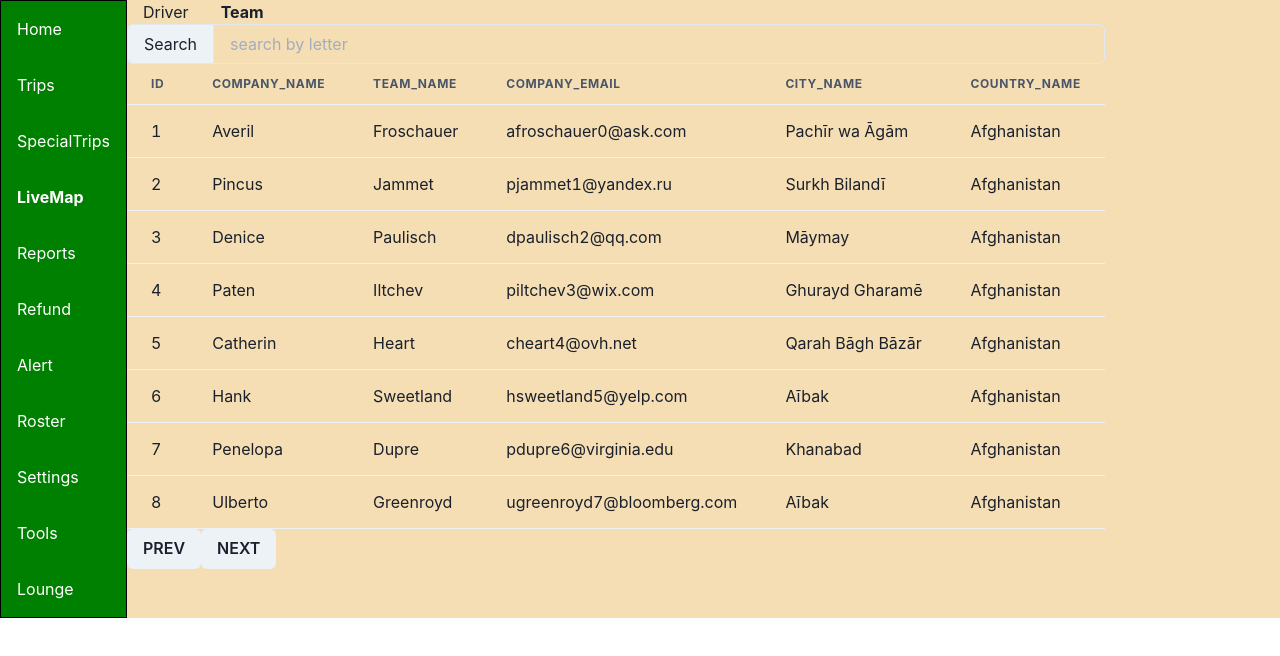
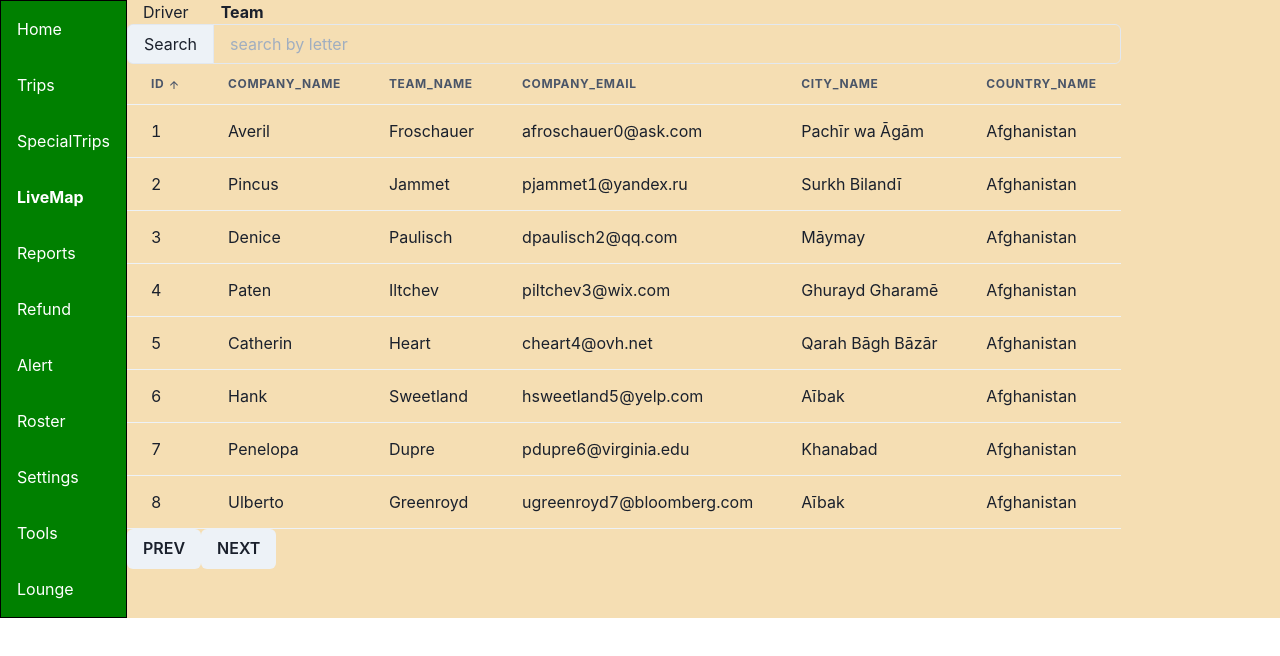
Before and after one commit to vinodmtap/demo, a React (Create React App) app: page /livemap/team in a window 1280 px wide. Both pictures are taken after a click on the element "ID". Shown: the top 656 px of the page. Built offline with nearby package versions, Linux system fonts and the light colour scheme.

Commit message:
message in quote

```diff
--- a/package.json
+++ b/package.json
@@ -3,6 +3,7 @@
   "version": "0.1.0",
   "private": true,
   "dependencies": {
+    "@chakra-ui/icons": "^1.1.7",
     "@chakra-ui/react": "^1.8.8",
     "@emotion/react": "^11.9.0",
     "@emotion/styled": "^11.8.1",
--- a/src/components/TableData.js
+++ b/src/components/TableData.js
@@ -14,10 +14,13 @@ import {
 } from '@chakra-ui/react'
 import { useState } from 'react';
 import TablePagination from './TablePagination';
+import { ArrowDownIcon, ArrowUpIcon } from '@chakra-ui/icons';
 
 const TableData = (props) => {
     const [data, setData] = useState(props.body);
     // const[head, setHead] = useState(props.header);
+    const [arrow, setArrow] = useState(null);
+    const [state, setState] = useState(null);
     const [order, setOrder] = useState("ASC");
     const [search, setSearch] = useState("");
     const head = props.header;
@@ -35,28 +38,36 @@ const TableData = (props) => {
     }
 
     const sorting = (col) => {
-        if(col==="id" && order === "ASC"){
+        if (col === "id" && order === "ASC") {
             const sorted = [...data].sort((a, b) =>
-                a[col]> b[col]? 1 : -1
+                a[col] > b[col] ? 1 : -1
             );
+            setState(col);
+            setArrow(<ArrowUpIcon />);
             setData(sorted);
             setOrder("DSC");
-        }else if (order === "ASC") {
+        } else if (order === "ASC") {
             const sorted = [...data].sort((a, b) =>
                 a[col].toLowerCase() > b[col].toLowerCase() ? 1 : -1
             );
+            setState(col);
+            setArrow(<ArrowUpIcon />);
             setData(sorted);
             setOrder("DSC");
-        }else if(col==="id" && order === "DSC"){
+        } else if (col === "id" && order === "DSC") {
             const sorted = [...data].sort((a, b) =>
-                a[col]<b[col]? 1 : -1
+                a[col] < b[col] ? 1 : -1
             );
+            setState(col);
+            setArrow(<ArrowDownIcon />);
             setData(sorted);
             setOrder("ASC");
-        }  else if (order === "DSC") {
+        } else if (order === "DSC") {
             const sorted = [...data].sort((a, b) =>
                 a[col].toLowerCase() < b[col].toLowerCase() ? 1 : -1
             );
+            setState(col);
+            setArrow(<ArrowDownIcon />);
             setData(sorted);
             setOrder("ASC");
         }
@@ -75,7 +86,11 @@ const TableData = (props) => {
                     <Table>
                         <Thead>
                             <Tr>
-                                {head.map((head) => <Th key={Math.random()} onClick={() => sorting(head)}>{head}</Th>)}
+                                {head.map((head) =>
+                                    <Th key={Math.random()} onClick={() => sorting(head)}>
+                                        <Box>{head} {state === head ? arrow : null}</Box>
+                                    </Th>)
+                                }
                             </Tr>
                         </Thead>
                         <Tbody>
```
Also changed, not shown: 1 other file (tests, documents, lock files or other folders).
